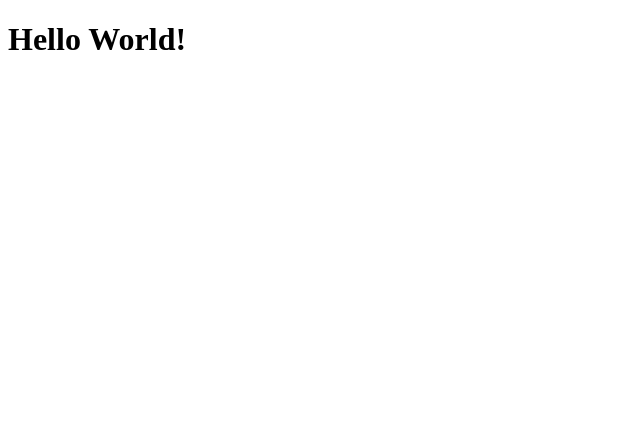
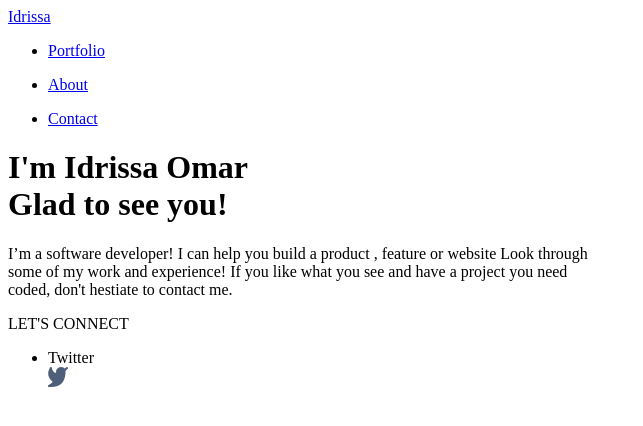
Before and after one commit to omarbabou/my-portfolio, a website: page index.html in a window 1280 px wide. Shown: the whole page, without its empty margins (0-643 px from the left). Drawn offline with Linux system fonts and the light colour scheme.

Commit message:
Add header and links to html file

```diff
--- a/index.html
+++ b/index.html
@@ -8,7 +8,43 @@
   </head>
   <body>
     <div class="header">
-      <h1>Hello World!</h1>
+      <div class="logo">
+        <a href="./index.html">Idrissa</a>
+      </div>
+    </div>
+    <nav class="ul-list">
+      <ul>
+        <li><a href="#">Portfolio</a></li>
+      </ul>
+      <ul>
+        <li><a href="#">About</a></li>
+      </ul>
+      <ul>
+        <li><a href="#">Contact</a></li>
+      </ul>
+    </nav>
+
+    <div class="content">
+      <div class="subcontent">
+        <h1>
+          I'm Idrissa Omar <br />
+          Glad to see you!
+        </h1>
+        <p>
+          I’m a software developer! I can help you build a product , feature or
+          website Look through <br />some of my work and experience! If you like
+          what you see and have a project you need <br />
+          coded, don't hestiate to contact me.
+        </p>
+      </div>
+    </div>
+
+    <div class="social_media">
+      <p>LET'S CONNECT</p>
+      <ul>
+        <li><a href="https://twitter.com/BabouOmar3/photo"></a>Twitter</li>
+        <img src="img/twitter.png" alt="" />
+      </ul>
     </div>
   </body>
 </html>
```
Also changed, not shown: img/Linkedin icon.png (added), img/angellist.png (added), img/github.png (added), img/medium.png (added), img/twitter.png (added).
